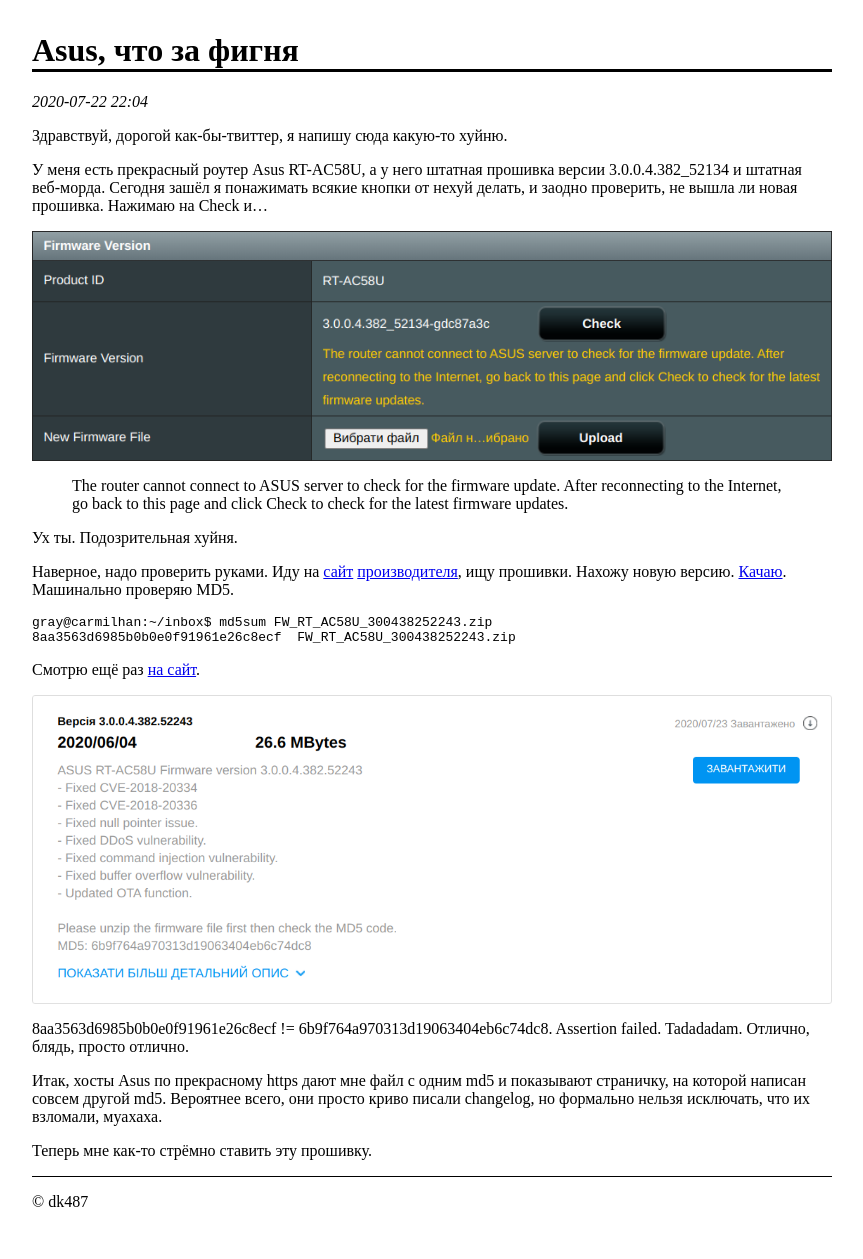
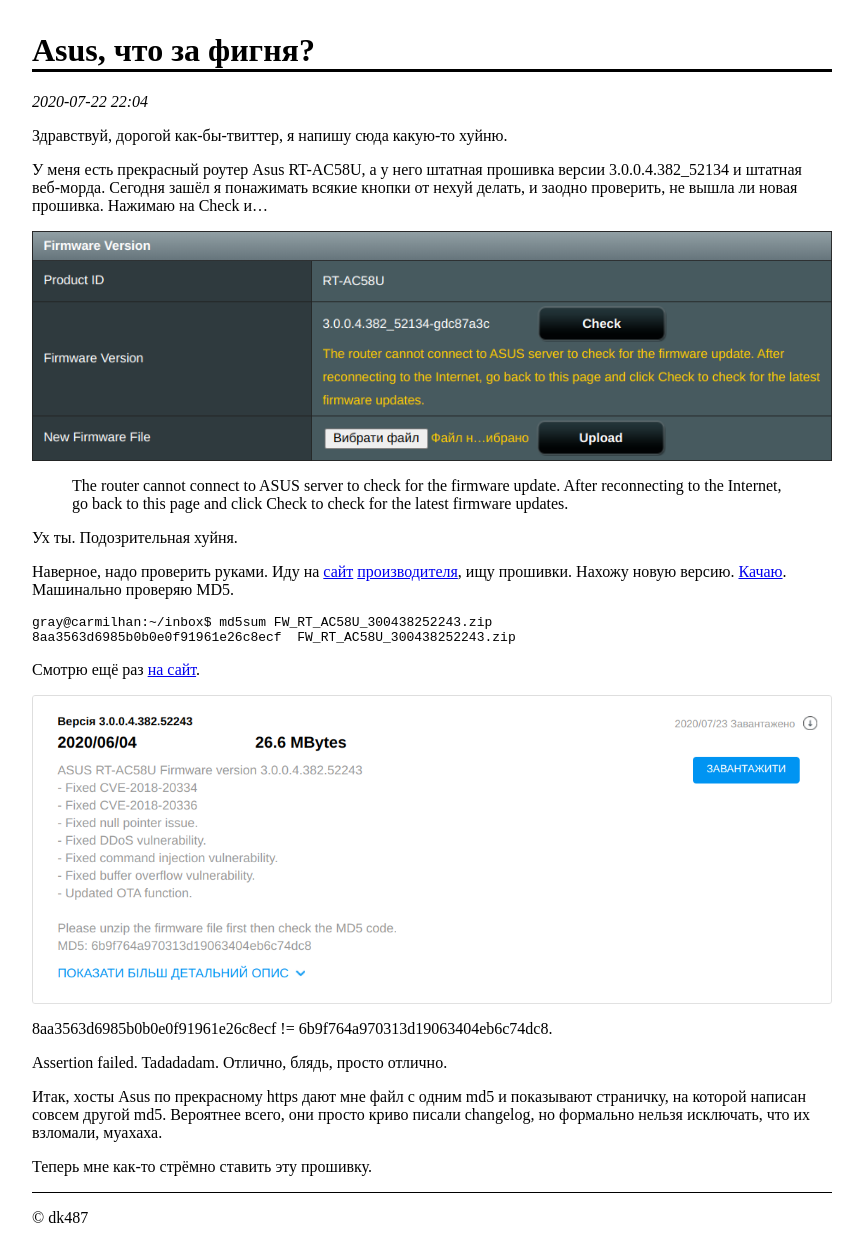
Before and after one commit to dk487/test.de.co.ua, a Jekyll site: the page built from _posts/2020-07-23-asus-chto-za-fighnia.markdown, in a window 1280 px wide. Shown: the whole page, without its empty margins (208-1071 px from the left). Built offline with Jekyll 4.4.1, drawn with Linux system fonts in a browser that asks for light colours.

Commit message:
Small improvements

```diff
--- a/_posts/2018-11-23-hello-ubuntu.markdown
+++ b/_posts/2018-11-23-hello-ubuntu.markdown
@@ -11,4 +11,4 @@
 
 P.S.: скриншот на память —
 
-![ubuntu.png](/uploads/ubuntu.png)
+[![ubuntu.png](/uploads/ubuntu.png)](/uploads/ubuntu.png)
--- a/_posts/2020-07-23-asus-chto-za-fighnia.markdown
+++ b/_posts/2020-07-23-asus-chto-za-fighnia.markdown
@@ -1,5 +1,5 @@
 ---
-title: Asus, что за фигня
+title: Asus, что за фигня?
 date: 2020-07-23 01:04:00 +03:00
 ---
 
@@ -7,7 +7,7 @@
 
 У меня есть прекрасный роутер Asus RT-AC58U, а у него штатная прошивка версии 3.0.0.4.382_52134 и штатная веб-морда. Сегодня зашёл я понажимать всякие кнопки от нехуй делать, и заодно проверить, не вышла ли новая прошивка. Нажимаю на Check и…
 
-![screen_01-08-45.png](/uploads/screen_01-08-45.png)
+[![screen_01-08-45.png](/uploads/screen_01-08-45.png)](/uploads/screen_01-08-45.png)
 
 > The router cannot connect to ASUS server to check for the firmware update. After reconnecting to the Internet, go back to this page and click Check to check for the latest firmware updates.
 
@@ -22,9 +22,11 @@
 
 Смотрю ещё раз [на сайт][2].
 
-![screen_01-18-49.png](/uploads/screen_01-18-49.png)
+[![screen_01-18-49.png](/uploads/screen_01-18-49.png)](/uploads/screen_01-18-49.png)
 
-8aa3563d6985b0b0e0f91961e26c8ecf != 6b9f764a970313d19063404eb6c74dc8. Assertion failed. Tadadadam. Отлично, блядь, просто отлично.
+8aa3563d6985b0b0e0f91961e26c8ecf != 6b9f764a970313d19063404eb6c74dc8.
+
+Assertion failed. Tadadadam. Отлично, блядь, просто отлично.
 
 Итак, хосты Asus по прекрасному https дают мне файл с одним md5 и показывают страничку, на которой написан совсем другой md5. Вероятнее всего, они просто криво писали changelog, но формально нельзя исключать, что их взломали, муахаха.
 
```
